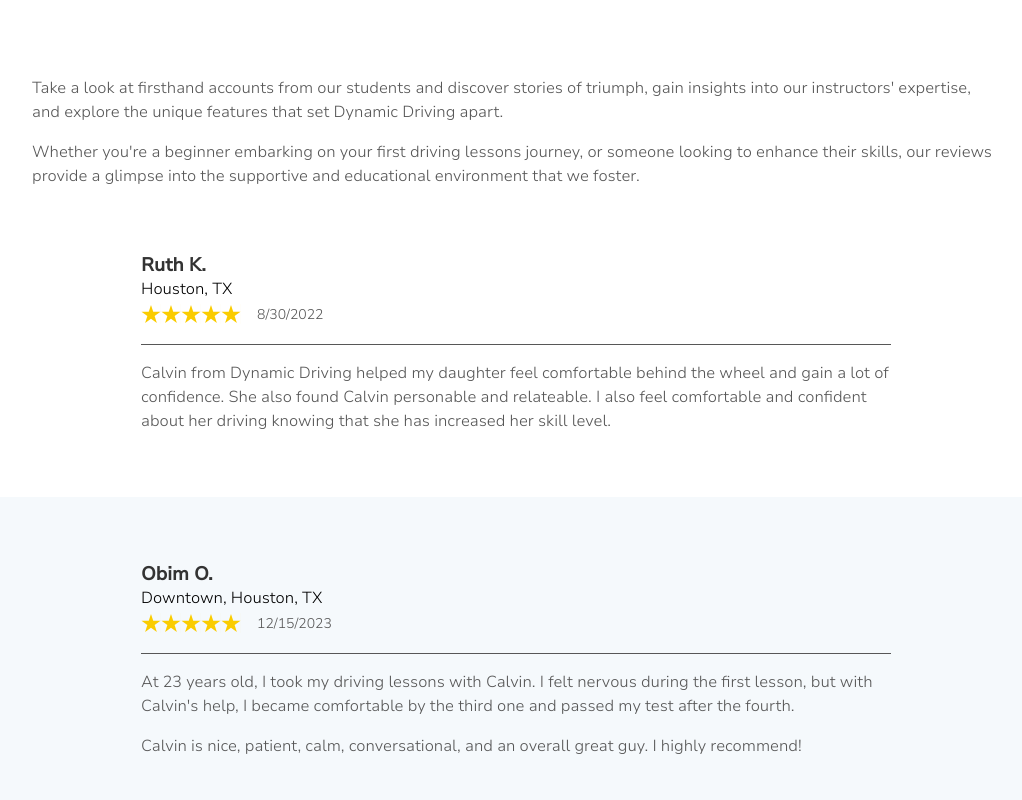
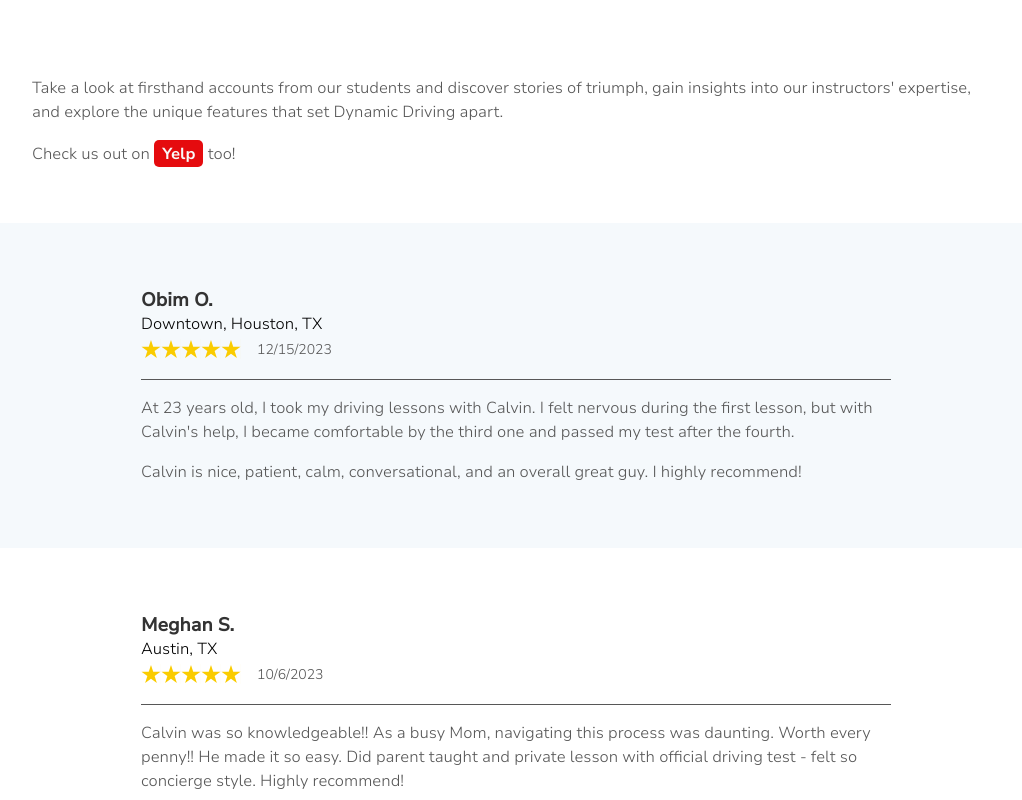
Before and after one commit to agviray/dynamic-driving, a Gatsby site: page /reviews in a window 1280 px wide. Shown: the part 480-1280 px from the top of the page, without its empty margins (124-1146 px from the left). Built offline with nearby package versions, Linux system fonts and the light colour scheme; Gatsby itself is replaced by a stand-in of ours; a web font is replaced by a local one.

Commit message:
Create PageExternalLink component and display Yelp link on Reviews page

```diff
--- /dev/null
+++ b/src/components/PageExternalLink.js
@@ -0,0 +1,13 @@
+import React from 'react';
+
+const PageExternalLink = ({ toPage, name }) => {
+  return (
+    <div className="page-link">
+      <a href={toPage} target="_blank">
+        <span>{name}</span>
+      </a>
+    </div>
+  );
+};
+
+export default PageExternalLink;
--- a/src/pages/reviews.js
+++ b/src/pages/reviews.js
@@ -2,21 +2,9 @@ import React from 'react';
 import Layout from '../components/Layout';
 import PageTemplate from '../templates/page-template';
 import StarRating from '../components/StarRating';
+import PageExternalLink from '../components/PageExternalLink';
 
 const reviews = [
-  {
-    name: 'Ruth K.',
-    location: {
-      area: '',
-      city: 'Houston, ',
-      state: 'TX',
-    },
-    date: '8/30/2022',
-    rating: '5',
-    reviewText: [
-      'Calvin from Dynamic Driving helped my daughter feel comfortable behind the wheel and gain a lot of confidence. She also found Calvin personable and relateable. I also feel comfortable and confident about her driving knowing that she has increased her skill level.',
-    ],
-  },
   {
     name: 'Obim O.',
     location: {
@@ -42,6 +30,19 @@ const reviews = [
     rating: '5',
     reviewText: [
       `Calvin was so knowledgeable!! As a busy Mom, navigating this process was daunting. Worth every penny!! He made it so easy. Did parent taught and private lesson with official driving test - felt so concierge style. Highly recommend!`,
+    ],
+  },
+  {
+    name: 'Betsy G.',
+    location: {
+      area: 'The Heights, ',
+      city: 'Houston, ',
+      state: 'TX',
+    },
+    date: '9/18/2023',
+    rating: '5',
+    reviewText: [
+      `Highly recommend! My son did a private two hour lesson with my son and then also performed his road test. Calvin has great positive energy, I felt more than comfortable having my son driving around alone with him, and his communication/scheduling was super easy and accomodating. We have shared his information with all our friends and will be back for our second child for sure. Thank you for such a positive experience!`,
     ],
   },
   {
@@ -71,16 +72,16 @@ const reviews = [
     ],
   },
   {
-    name: 'Betsy G.',
+    name: 'Sydney B.',
     location: {
-      area: 'The Heights, ',
+      area: '',
       city: 'Houston, ',
       state: 'TX',
     },
-    date: '9/18/2023',
+    date: '3/28/2023',
     rating: '5',
     reviewText: [
-      `Highly recommend! My son did a private two hour lesson with my son and then also performed his road test. Calvin has great positive energy, I felt more than comfortable having my son driving around alone with him, and his communication/scheduling was super easy and accomodating. We have shared his information with all our friends and will be back for our second child for sure. Thank you for such a positive experience!`,
+      `Calvin has been wonderful! My daughter needed help refining her skills, highway driving and just being comfortable behind the wheel. Calvin was easy to communicate with and we are looking forward to having our son drive with him when he gets his permit this summer.`,
     ],
   },
   {
@@ -99,16 +100,16 @@ const reviews = [
     ],
   },
   {
-    name: 'Sydney B.',
+    name: 'Ruth K.',
     location: {
       area: '',
       city: 'Houston, ',
       state: 'TX',
     },
-    date: '3/28/2023',
+    date: '8/30/2022',
     rating: '5',
     reviewText: [
-      `Calvin has been wonderful! My daughter needed help refining her skills, highway driving and just being comfortable behind the wheel. Calvin was easy to communicate with and we are looking forward to having our son drive with him when he gets his permit this summer.`,
+      'Calvin from Dynamic Driving helped my daughter feel comfortable behind the wheel and gain a lot of confidence. She also found Calvin personable and relateable. I also feel comfortable and confident about her driving knowing that she has increased her skill level.',
     ],
   },
 ];
@@ -129,7 +130,7 @@ const Reviews = () => {
                 <div className="rating">
                   <StarRating
                     rating={rating}
-                    containerColor={index % 2 === 0 ? '#ffffff' : '#f5f9fc'}
+                    containerColor={index % 2 !== 0 ? '#ffffff' : '#f5f9fc'}
                   />
                 </div>
                 <div className="date">{date}</div>
@@ -171,13 +172,21 @@ const Reviews = () => {
                   set Dynamic Driving apart.
                 </p>
                 <p>
-                  Whether you're a beginner embarking on your first driving
-                  lessons journey, or someone looking to enhance their skills,
-                  our reviews provide a glimpse into the supportive and
-                  educational environment that we foster.
+                  Check us out on{' '}
+                  <a
+                    href="https://www.yelp.com/biz/dynamic-driving-houston"
+                    target="_blank"
+                  >
+                    <span className="special-inline">Yelp</span>
+                  </a>{' '}
+                  too!
                 </p>
               </div>
               <div className="reviews">{renderedContent}</div>
+              <PageExternalLink
+                toPage={'https://www.yelp.com/biz/dynamic-driving-houston'}
+                name={'View All Yelp Reviews'}
+              />
             </div>
           </section>
         </div>
--- a/src/sass/pages/_reviews.scss
+++ b/src/sass/pages/_reviews.scss
@@ -35,6 +35,15 @@
       padding: 100px 0;
     }
 
+    .special-inline {
+      display: inline-block;
+      padding: 0.1rem 0.5rem;
+      color: $white;
+      background-color: $midRed;
+      font-family: 'Nunito Sans Bold';
+      border-radius: 5px;
+    }
+
     & > .paragraph-group {
       padding: 0 1rem;
       max-width: 1000px;
@@ -43,6 +52,7 @@
   }
 
   .reviews {
+    padding-top: $headerHeight;
     display: flex;
     flex-direction: column;
 
@@ -53,7 +63,7 @@
         padding: 4rem 2rem;
       }
 
-      &:nth-child(even) {
+      &:nth-child(odd) {
         background-color: #f5f9fc;
       }
 
```
